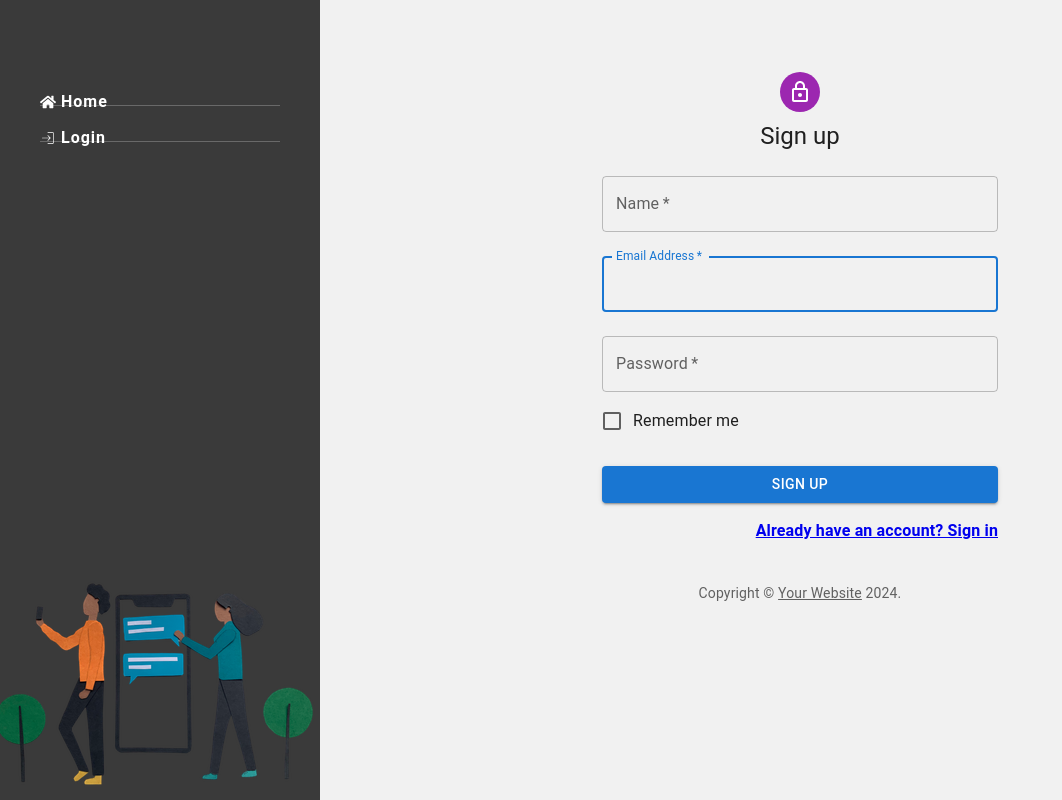
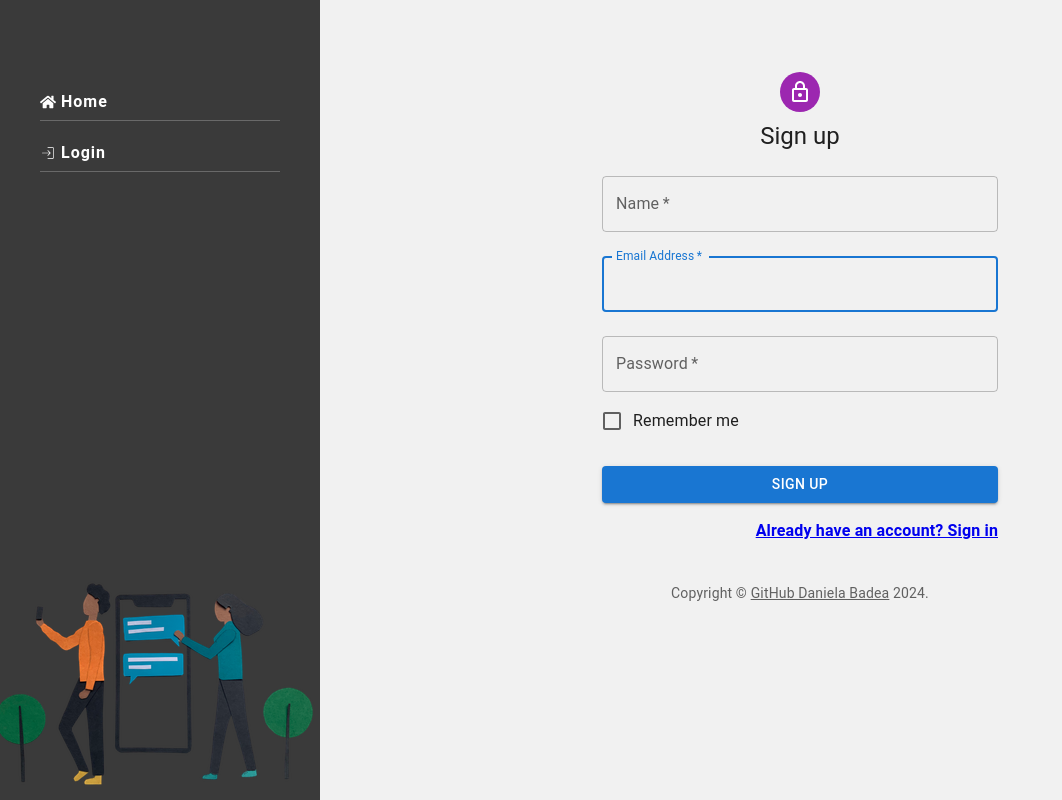
Before and after one commit to mesterum/goit-react-hw-08-phonebook-user, a React (Create React App) app: page /goit-react-hw-08-phonebook-user/register in a window 1280 px wide. Shown: the whole page, without its empty margins (0-1062 px from the left). Built offline with nearby package versions, Linux system fonts and the light colour scheme.

Commit message:
link to github

```diff
--- a/src/components/App.jsx
+++ b/src/components/App.jsx
@@ -7,7 +7,6 @@ import { refreshUser } from '../redux/auth/operations';
 import { useAuth } from '../hooks/useAuth';
 import { PrivateRoute } from './PrivateRoute';
 import { RestrictedRoute } from './RestrictedRoute';
-
 // Lazy-loaded components
 const Home = lazy(() => import('../pages/Home/Home'));
 const Register = lazy(() => import('pages/Register/Register'));
--- a/src/components/ContactList/ContactList.module.css
+++ b/src/components/ContactList/ContactList.module.css
@@ -2,6 +2,7 @@
   display: flex;
   flex-direction: column;
   gap: 10px;
+  margin-top: 30px;
 }
 
 .itemsContact {
--- a/src/components/Navigation/Navigation.module.css
+++ b/src/components/Navigation/Navigation.module.css
@@ -35,6 +35,7 @@
     height: 10%;
     display: flex;
     flex-direction: row;
+    padding-bottom: 30px;
 }
 /* .iconNav{
     margin-right: 5px;
--- a/src/components/SignUp/SignUp.jsx
+++ b/src/components/SignUp/SignUp.jsx
@@ -21,8 +21,8 @@ function Copyright(props) {
   return (
     <Typography variant="body2" color="text.secondary" align="center" {...props}>
       {'Copyright © '}
-      <Link color="inherit" href="https://mui.com/">
-        Your Website
+      <Link color="inherit" href="https://github.com/DanielaBadea/goit-react-hw-08-phonebook-user.git">
+      GitHub Daniela Badea
       </Link>{' '}
       {new Date().getFullYear()}
       {'.'}
```
Also changed, not shown: src/images/mobile-bg.svg (deleted), 1 other file (tests, documents, lock files or other folders).
